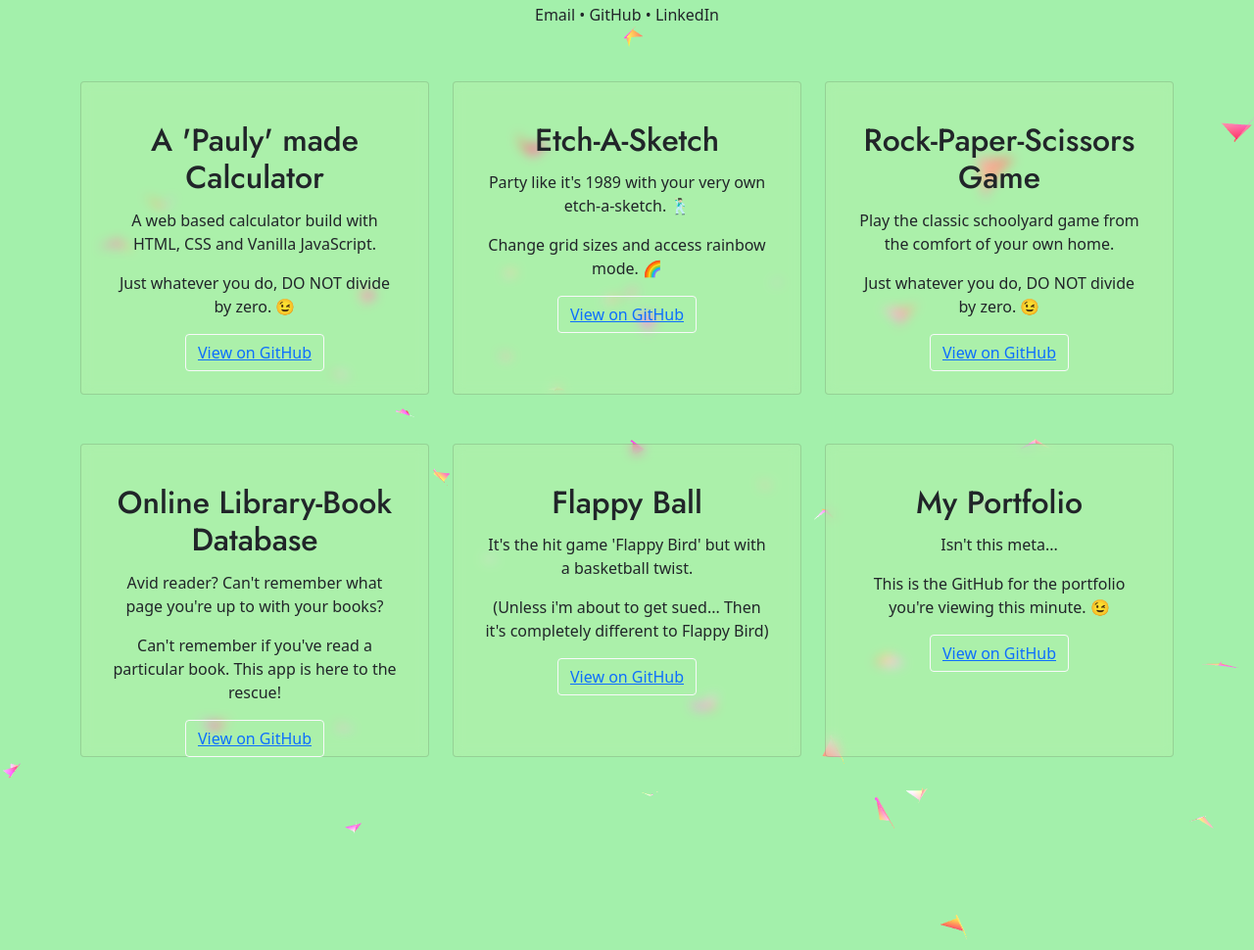
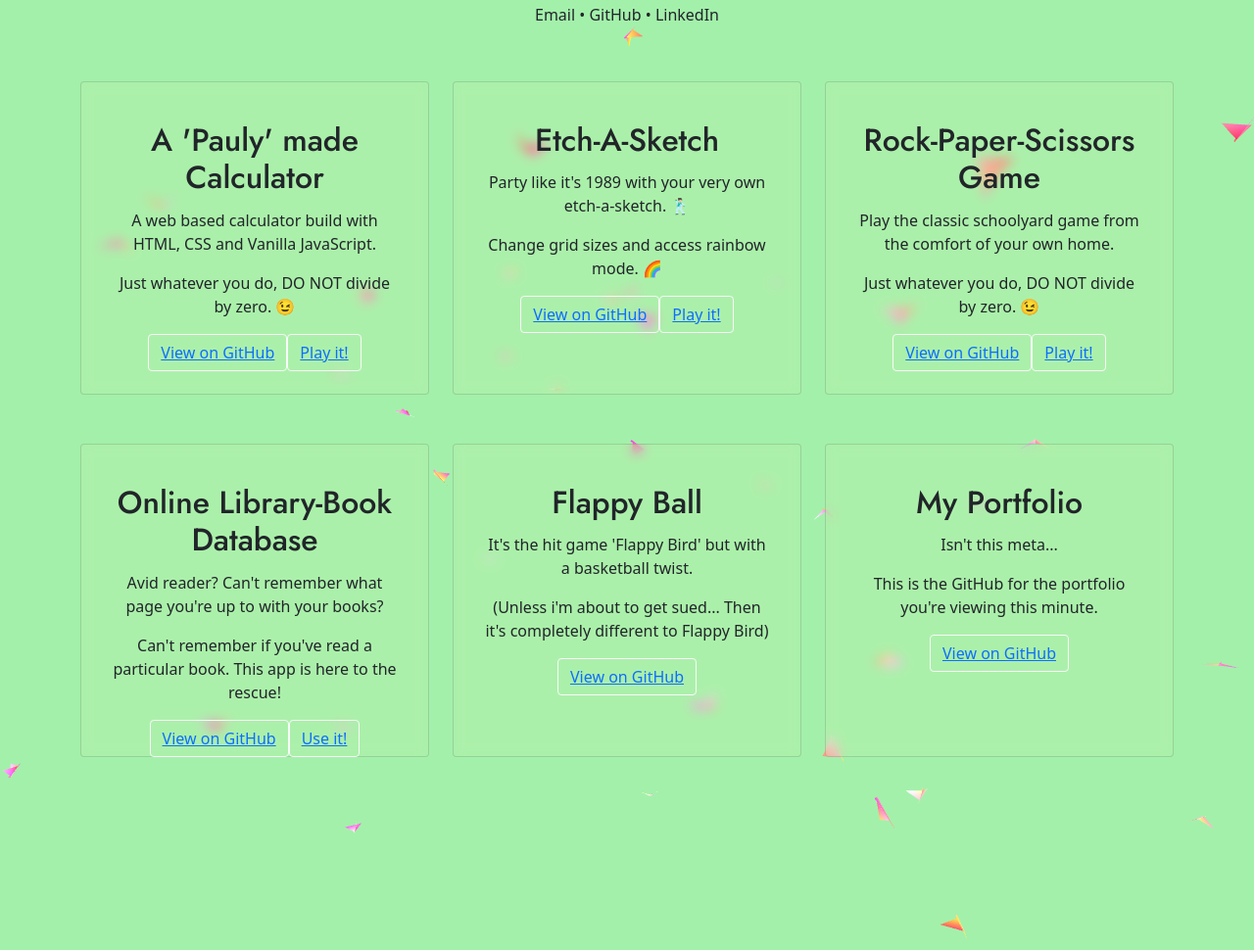
Before and after one commit to paulhorowitz/Portfolio, a plain HTML site: page index.html in a window 1280 px wide. Shown: the part 222-1192 px from the top of the page at 98% size. Drawn offline with nearby package versions, Linux system fonts and the light colour scheme; animation ran at ten frames a second.

Commit message:
Update play on web buttons

```diff
--- a/index.html
+++ b/index.html
@@ -38,6 +38,8 @@
               <p class="card-text">Just whatever you do, DO NOT divide by zero. &#x1F609;</p>
               <a href="https://github.com/paulhorowitz/calculator-js-vanilla" target="_blank">
                 <button type="button" class="btn btn-outline-light">View on GitHub</a>
+              <a href="https://paulhorowitz.github.io/calculator-js-vanilla/" target="_blank">
+                <button type="button" class="btn btn-outline-light">Play it!</a>
             </div>
           </div>
         </div>
@@ -50,6 +52,8 @@
                 <p class="card-text">Change grid sizes and access rainbow mode. &#x1f308;</p>
                 <a href="https://github.com/paulhorowitz/etch-a-sketch-js-vanilla" target="_blank">
                   <button type="button" class="btn btn-outline-light">View on GitHub</a>
+                <a href="https://paulhorowitz.github.io/etch-a-sketch-js-vanilla/" target="_blank">
+                  <button type="button" class="btn btn-outline-light">Play it!</a>
 
               </div>
             </div>
@@ -63,6 +67,8 @@
                 <p class="card-text">Just whatever you do, DO NOT divide by zero. &#x1F609;</p>
                 <a href="https://github.com/paulhorowitz/calculator-js-vanilla" target="_blank">
                   <button type="button" class="btn btn-outline-light">View on GitHub</a>
+                <a href="https://paulhorowitz.github.io/rockpaperscissors/" target="_blank">
+                  <button type="button" class="btn btn-outline-light">Play it!</a>
               </div>
             </div>
 
@@ -77,8 +83,10 @@
               <h5 class="card-title">Online Library-Book Database</h5>
               <p class="card-text">Avid reader? Can't remember what page you're up to with your books?</p>
               <p class="card-text">Can't remember if you've read a particular book. This app is here to the rescue!</p>
+              <a href="https://github.com/paulhorowitz/Library" target="_blank">
+                <button type="button" class="btn btn-outline-light">View on GitHub</a>
               <a href="https://paulhorowitz.github.io/Library/" target="_blank">
-                <button type="button" class="btn btn-outline-light">View on GitHub</a>
+                <button type="button" class="btn btn-outline-light">Use it!</a>
             </div>
           </div>
         </div>
@@ -101,8 +109,8 @@
               <div class="card-body">
                 <h5 class="card-title">My Portfolio</h5>
                 <p class="card-text">Isn't this meta...</p>
-                <p class="card-text">This is the GitHub for the portfolio you're viewing this minute. &#x1F609;</p>
-                <a href="https://github.com/paulhorowitz/calculator-js-vanilla" target="_blank">
+                <p class="card-text">This is the GitHub for the portfolio you're viewing this minute.</p>
+                <a href="https://github.com/paulhorowitz/Portfolio" target="_blank">
                   <button type="button" class="btn btn-outline-light">View on GitHub</a>
               </div>
             </div>
```
